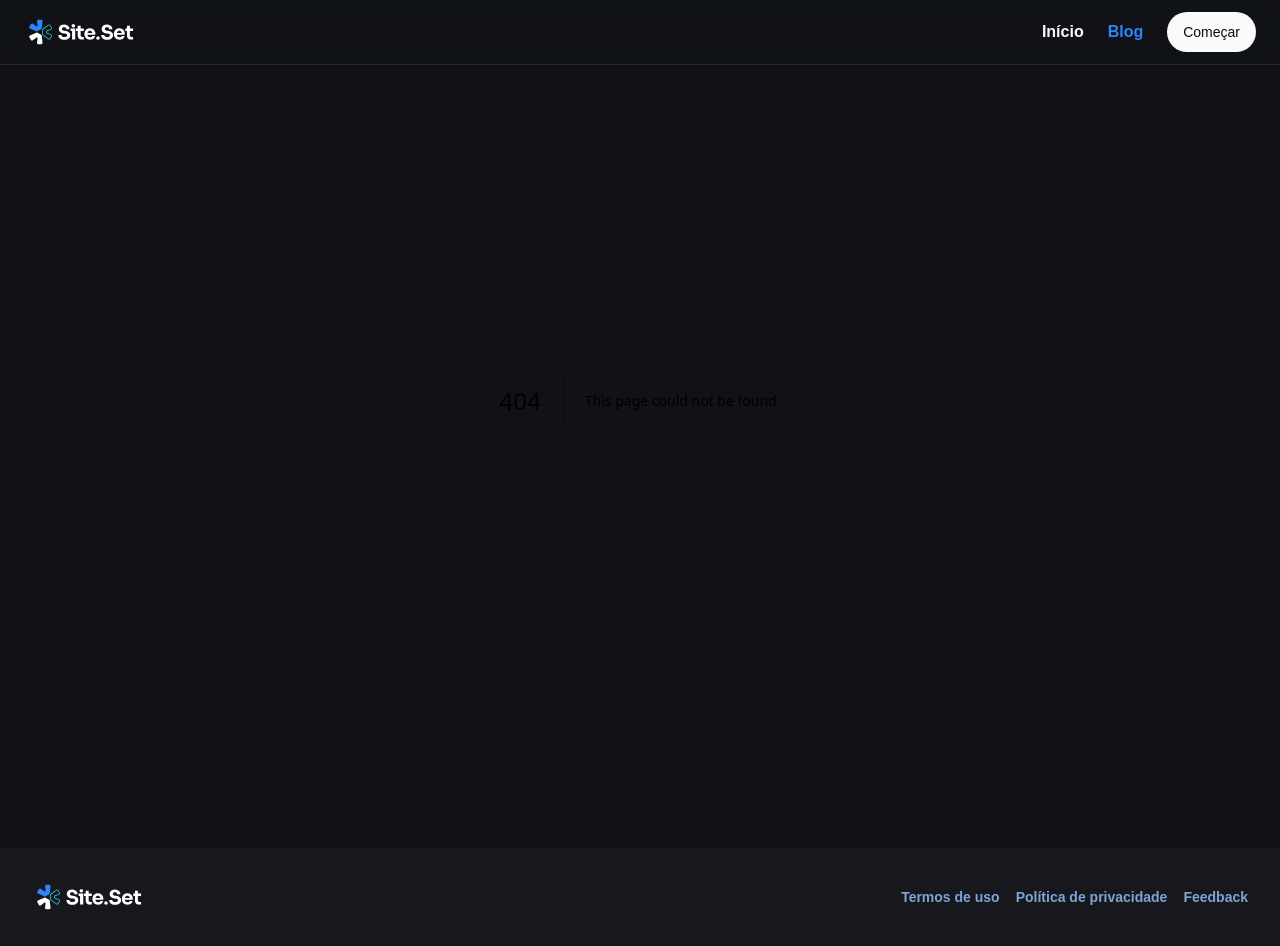
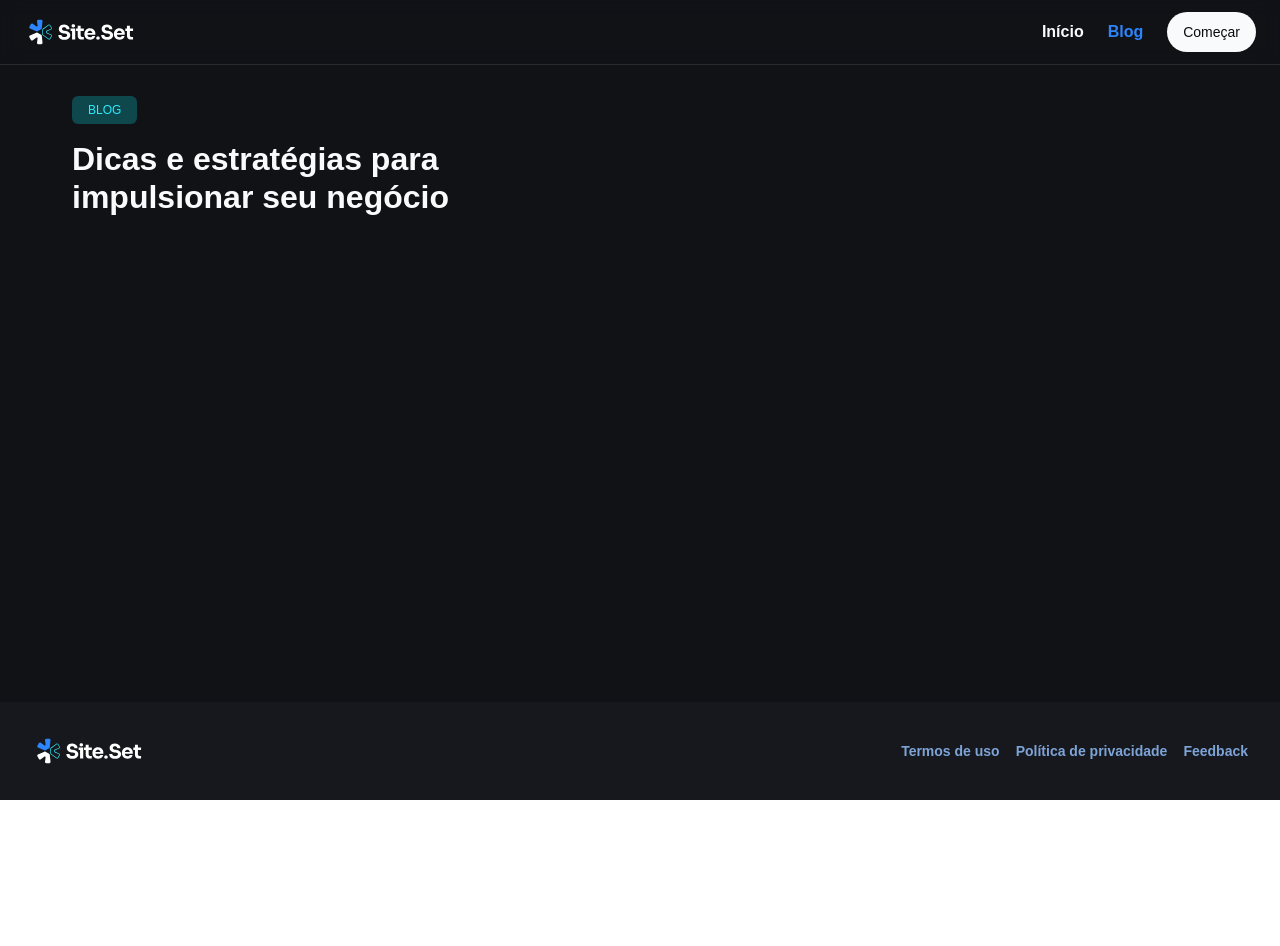
Before and after one commit to gustavo2892/blog-with-nextjs, a Next.js app: page /blog in a window 1280 px wide. Before the commit this address had no page. After the commit the page ends 800 px from the top, so only its background shows below. Built offline with nearby package versions, Linux system fonts and the light colour scheme; a web font is replaced by a local one.

Commit message:
Create blog page

```diff
--- /dev/null
+++ b/src/pages/blog/index.tsx
@@ -0,0 +1,25 @@
+export default function BlogPage() {
+  return (
+    <div className="flex flex-col py-24 flex-grow h-full">
+      <header className="">
+        <div className="container space-y-6 flex flex-col items-start justify-between md:flex-row md:items-end lg:items-end">
+          <div className="flex flex-col gap-4 md:px-0">
+            {/* TAG */}
+            <span className="text-body-tag text-cyan-100 w-fit rounded-md text-center md:text-left py-2 px-4 bg-cyan-300">
+              BLOG
+            </span>
+
+            {/* Titulo */}
+            <h1 className="text-balance text-start md:text-left text-heading-lg md:text-heading-xl max-w-2xl text-gray-100">
+              Dicas e estratégias para impulsionar seu negócio
+            </h1>
+          </div>
+        </div>
+      </header>
+
+      {/* Search */}
+
+      {/* Listagem de posts */}
+    </div>
+  );
+}
--- a/src/pages/index.tsx
+++ b/src/pages/index.tsx
@@ -1,8 +1,6 @@
 import { LandingPage } from '@/templates/landing-page';
-import { allPosts } from 'contentlayer/generated';
 
 export default function Home() {
-  console.debug(allPosts);
   return (
     <>
     <article className="flex flex-col">
```
